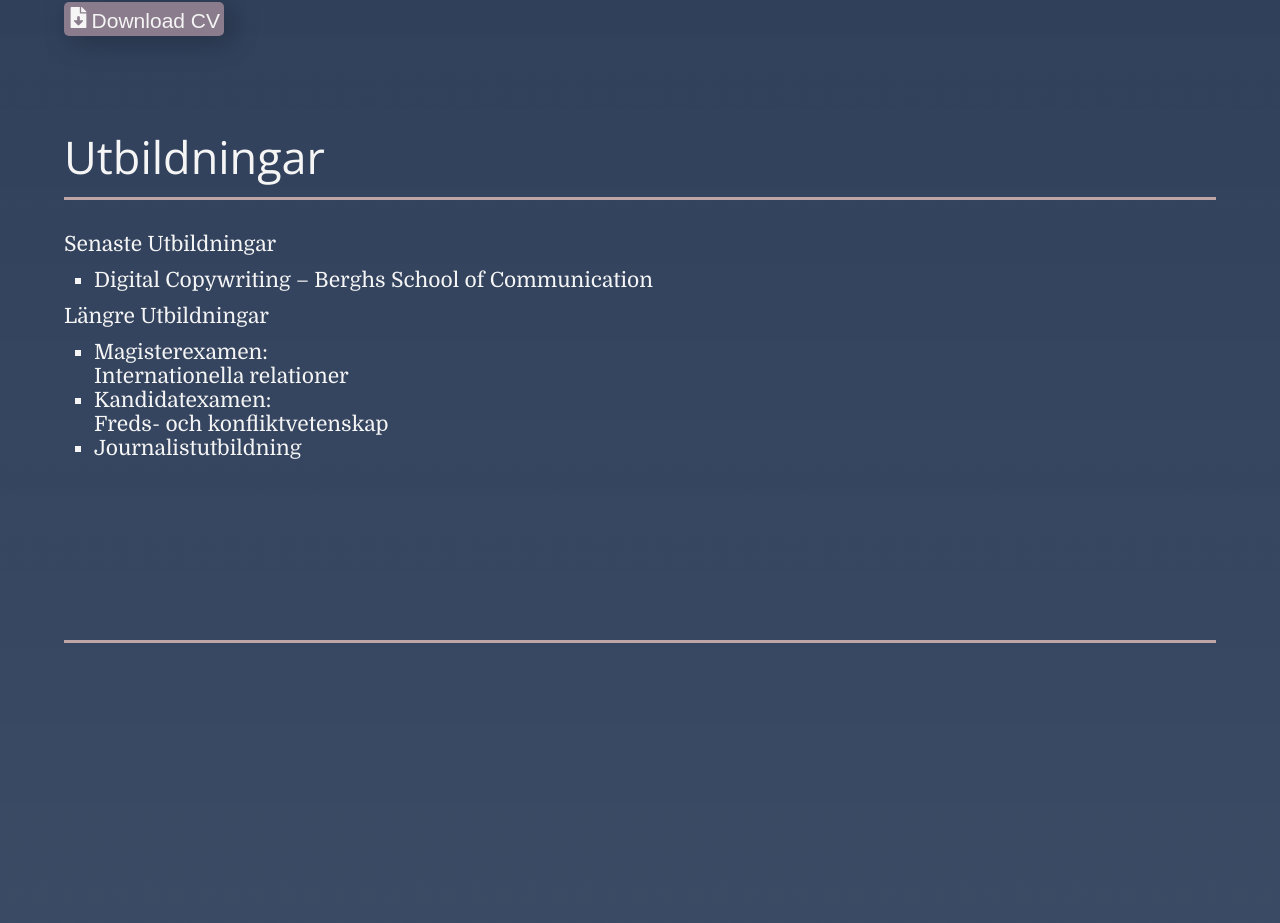
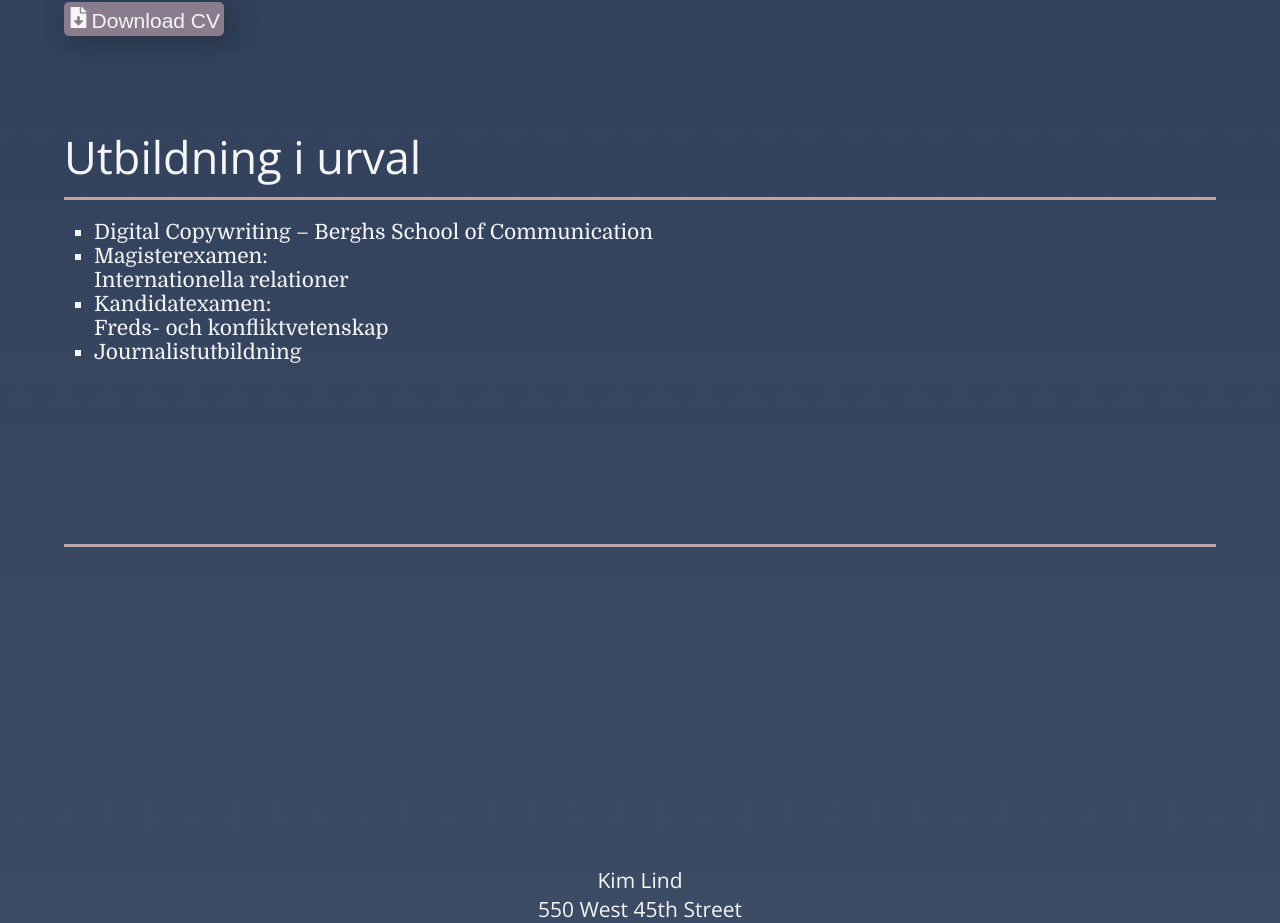
Before and after one commit to nehrwein/Kim_Portfolio, a React (Create React App) app: page / in a window 1280 px wide. Shown: the part 2078-3001 px from the top of the page. Built offline with nearby package versions, Linux system fonts and the light colour scheme.

Commit message:
refactor(data): updated education and fixed margin-left

```diff
--- a/src/components/Hero/HeroElements.ts
+++ b/src/components/Hero/HeroElements.ts
@@ -19,11 +19,11 @@ export const HeroHeadlineContainer = styled.div`
   z-index: 5;
   width: 100%;
   grid-area: 4 / 1 / 5 / 2;
-  margin-left: 10px;
+  padding-left: 10px;
 
   @media (min-width: 668px) {
     grid-area: 6 / 1 / 9 / 10;
-    margin-left: 0;
+    padding-left: 0;
   }
 `
 
--- a/src/data/data.json
+++ b/src/data/data.json
@@ -66,32 +66,12 @@
       "download": "",
       "href": "",
       "list": true,
-      "show": "mobile"
-    },
-    {
-      "id": 5,
-      "subject": "Utbildningar",
-      "content": [
-        "Senaste Utbildningar",
-        "Digital Copywriting – Berghs School of Communication",
-        "Längre Utbildningar",
-        "Magisterexamen:",
-        "Internationella relationer",
-        "Kandidatexamen:",
-        "Freds- och konfliktvetenskap",
-        "Journalistutbildning"
-      ],
-      "download": "",
-      "href": "",
-      "list": true,
-      "show": "bigScreen"
+      "show": "all"
     }
   ],
   "A_Highlight": [
     "PR-konsult/kommunikatör/skribent",
-    "Journalist",
-    "Senaste Utbildningar",
-    "Längre Utbildningar"
+    "Journalist"
   ],
   "e_subjects": [
     "Internationella relationer",
```
